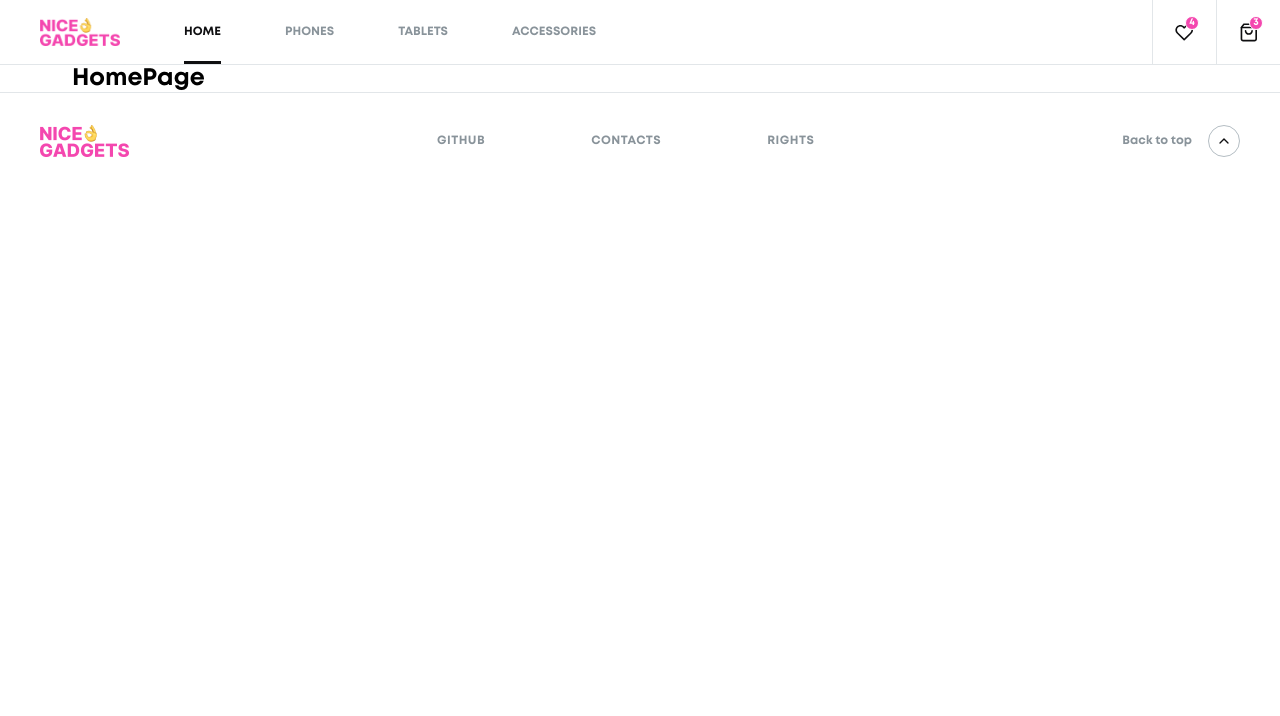
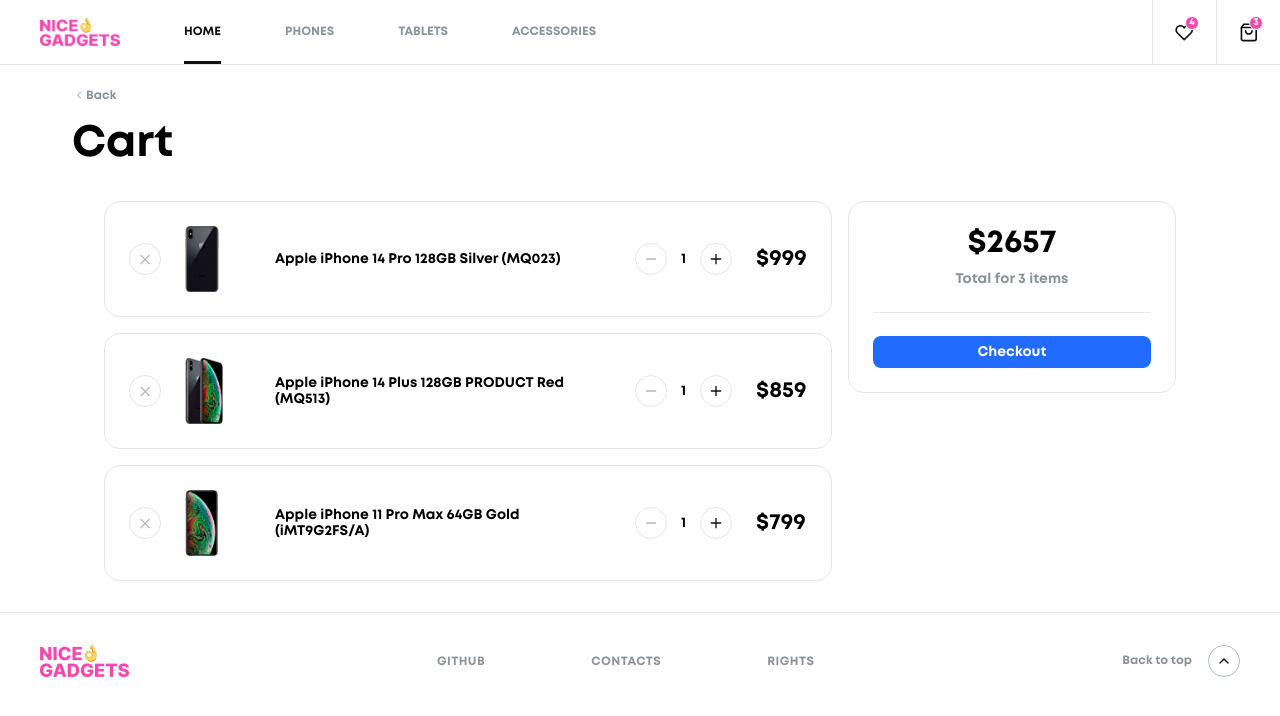
Before and after one commit to fe-may23-bugs-and-hugs/nice-gadgets-fe, a React (Create React App) app: page / in a window 1280 px wide. Shown: the top 716 px of the page. Built offline with nearby package versions, Linux system fonts and the light colour scheme.

Commit message:
fix markup CardPage

```diff
--- a/src/App.tsx
+++ b/src/App.tsx
@@ -1,13 +1,15 @@
 import React from 'react';
-import { Outlet } from 'react-router-dom';
+// import { Outlet } from 'react-router-dom';
 import { AppLayout } from './module/shared/AppLayout/AppLayout';
 import { Header, Footer } from './module/shared';
+import { CartPage } from './module';
 
 export const App = () => (
   <>
     <Header />
     <AppLayout>
-      <Outlet />
+      <CartPage />
+      {/* <Outlet /> */}
     </AppLayout>
     <Footer />
   </>
--- a/src/module/CartPage/CartPage.styled.tsx
+++ b/src/module/CartPage/CartPage.styled.tsx
@@ -107,6 +107,7 @@ export const MobileContainer = styled.div`
   @media (max-width: 640px) {
     display: flex;
     gap: 16px;
+    padding: 24px;
   }
 `;
 
@@ -127,9 +128,19 @@ export const IconPriceContainer = styled.div`
 
   @media (max-width: 640px) {
     display: flex;
-    gap: 80px;
+    gap: 50px;
     justify-content: space-between;
   }
+`;
+
+export const IconClose = styled.div`
+  display: flex;
+  width: 32px;
+  height: 32px;
+  border-radius: 50%;
+  border: 1px solid ${({ theme }) => theme.colors.grayElements};
+  align-items: center;
+  justify-content: center;
 `;
 
 export const IconElement = styled.div`
--- a/src/module/CartPage/CartPage.tsx
+++ b/src/module/CartPage/CartPage.tsx
@@ -18,6 +18,7 @@ import {
   MobileContainer,
   IconContainer,
   IconPriceContainer,
+  IconClose,
   IconElement,
   ItemQuantity,
   ItemPrice,
@@ -34,7 +35,7 @@ export const CartPage = () => {
         <CartBar>
           <IconArrow>
             <IconSprite />
-            <Icon spriteName="arrow-left" size="12px" fill="#B4BDC3" />
+            <Icon spriteName="arrow-left" size="10px" fill="#B4BDC3" />
           </IconArrow>
           <p>Back</p>
         </CartBar>
@@ -46,10 +47,10 @@ export const CartPage = () => {
         <CartList>
           <CartItem>
             <MobileContainer>
-              <IconElement>
+              <IconClose>
                 <IconSprite />
                 <Icon spriteName="close" size="16px" fill="#B4BDC3" />
-              </IconElement>
+              </IconClose>
               <ImgContainer>
                 <ImgElement src={phoneImg1} />
               </ImgContainer>
@@ -78,10 +79,10 @@ export const CartPage = () => {
           </CartItem>
           <CartItem>
             <MobileContainer>
-              <IconElement>
+              <IconClose>
                 <IconSprite />
                 <Icon spriteName="close" size="16px" fill="#B4BDC3" />
-              </IconElement>
+              </IconClose>
               <ImgContainer>
                 <ImgElement src={phoneImg2} />
               </ImgContainer>
@@ -110,10 +111,10 @@ export const CartPage = () => {
           </CartItem>
           <CartItem>
             <MobileContainer>
-              <IconElement>
+              <IconClose>
                 <IconSprite />
                 <Icon spriteName="close" size="16px" fill="#B4BDC3" />
-              </IconElement>
+              </IconClose>
               <ImgContainer>
                 <ImgElement src={phoneImg3} />
               </ImgContainer>
--- a/src/module/shared/Sprites/IconsSprite.js
+++ b/src/module/shared/Sprites/IconsSprite.js
@@ -74,14 +74,14 @@ export const IconSprite = () => {
             d="M5.3335 8.00001C5.3335 7.63182 5.63197 7.33334 6.00016 7.33334H10.0002C10.3684 7.33334 10.6668 7.63182 10.6668 8.00001V14.6667C10.6668 15.0349 10.3684 15.3333 10.0002 15.3333C9.63197 15.3333 9.3335 15.0349 9.3335 14.6667V8.66668H6.66683V14.6667C6.66683 15.0349 6.36835 15.3333 6.00016 15.3333C5.63197 15.3333 5.3335 15.0349 5.3335 14.6667V8.00001Z"
           />
         </symbol>
-        <symbol viewBox="0 0 13.333333 8.666667" id="minus">
+        <symbol id="minus">
           <path
             fill-rule="evenodd"
             clip-rule="evenodd"
             d="M2.6665 7.99999C2.6665 7.63181 2.96498 7.33333 3.33317 7.33333H12.6665C13.0347 7.33333 13.3332 7.63181 13.3332 7.99999C13.3332 8.36818 13.0347 8.66666 12.6665 8.66666H3.33317C2.96498 8.66666 2.6665 8.36818 2.6665 7.99999Z"
           />
         </symbol>
-        <symbol viewBox="0 0 13.333333 13.333333" id="plus">
+        <symbol id="plus">
           <path
             fill-rule="evenodd"
             clip-rule="evenodd"
```
Also changed, not shown: src/module/shared/Header/Header.styled.tsx (+5 -6 lines).
